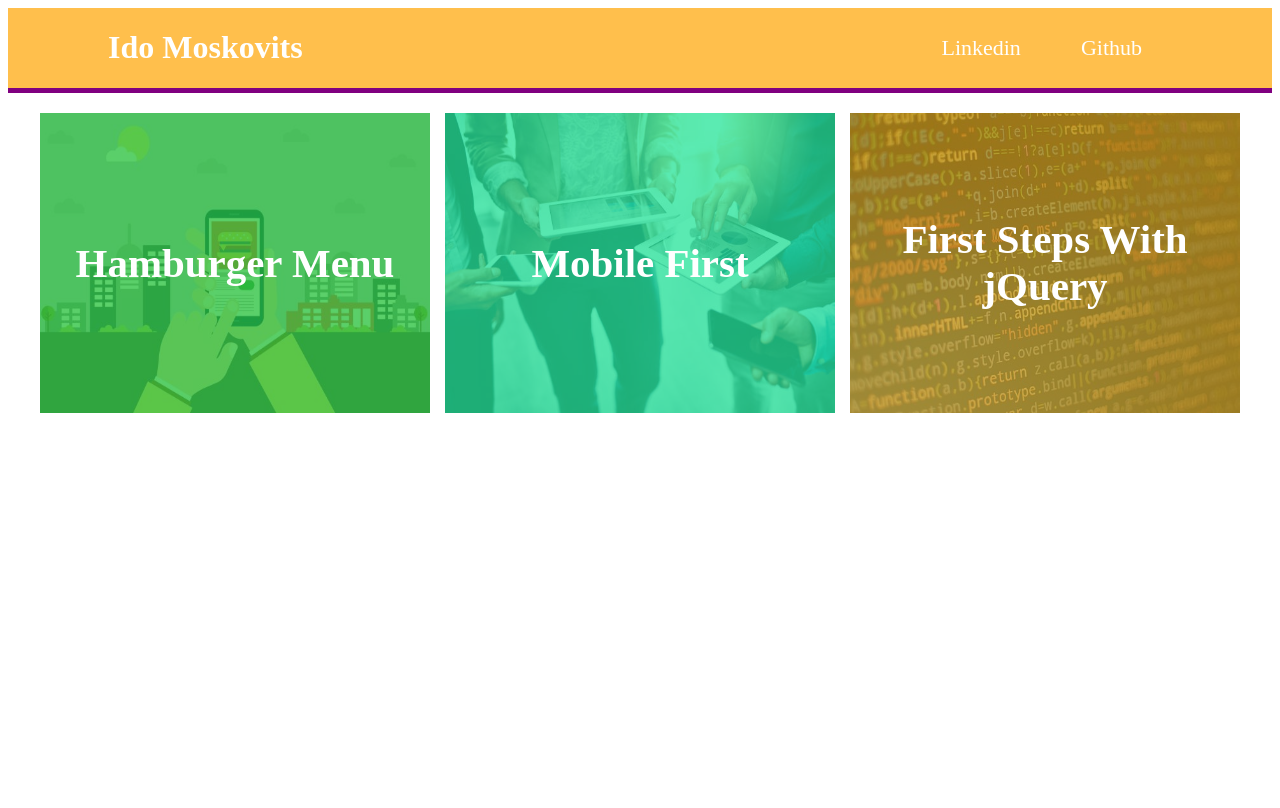
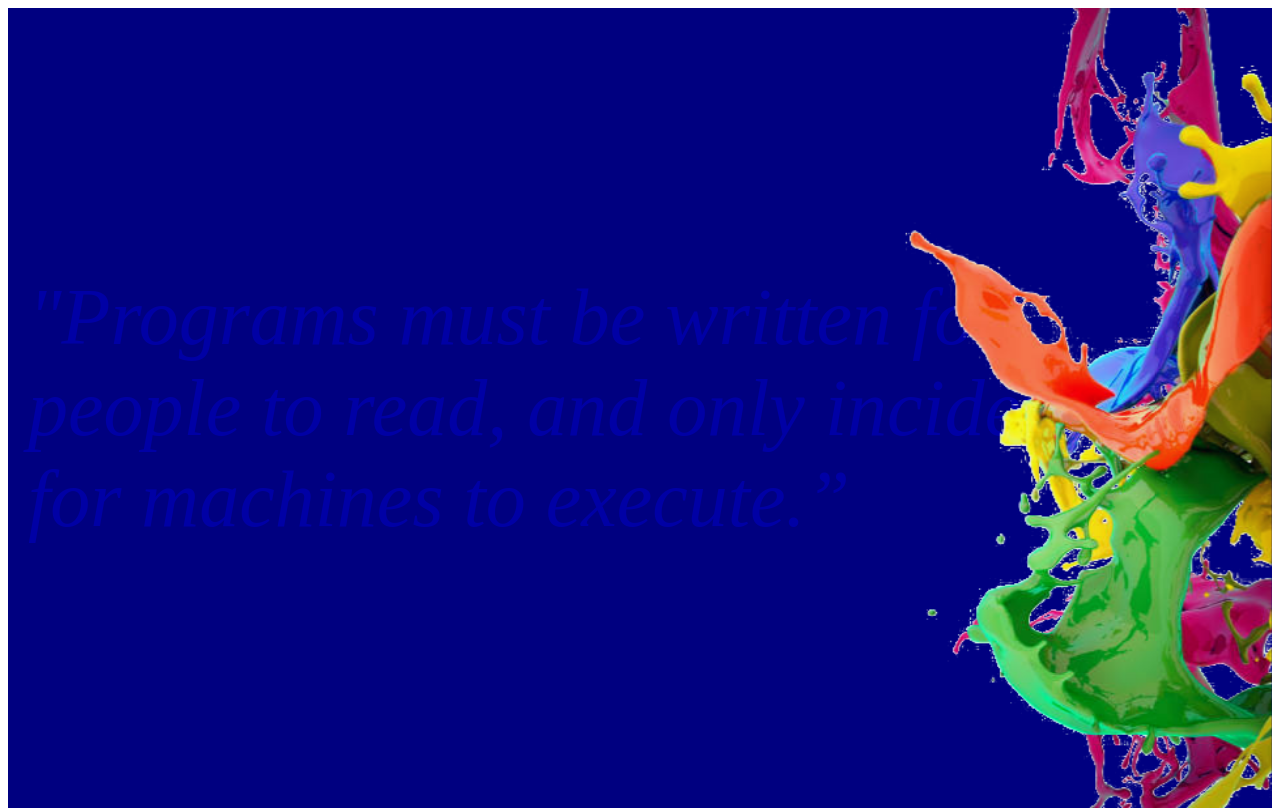
Before and after one commit to idomskt/BCP2-portfolio, a plain HTML site: page index.html in a window 1280 px wide. Drawn offline with nearby package versions, Linux system fonts and the light colour scheme; some icons are missing.

Commit message:
cover screen

```diff
--- a/index.html
+++ b/index.html
@@ -6,9 +6,21 @@
     <link rel="stylesheet" href="styles/style.css">
     <link rel="stylesheet" href="styles/breakpoint768.css">
     <link rel="stylesheet" href="https://i.icomoon.io/public/temp/4b4dccbd78/UntitledProject/style.css">
+    <script id="portfolio-template" type="text/x-handlebars-template">
+        <div class="projectBox" data-project="{{name}}" style="background-image: url({{{photo}}})">
+            <div class="bgOverlay"></div>
+            <div class="frontSide">
+                <h3 class="projectName">{{name}}</h3>
+            </div>
+            <div class="backSide">
+                <ol class="projectInstructions"><li>{{{description}}}</li></ol>
+            </div>
+        </div>
+    </script>
     <title>Portfolio</title>
 </head>
 <body>
+    <div class="front"><h1 class="fsTitle"><em>"Programs must be written for people to read, and only incidentally for machines to execute.”</em></h1><img src="/images/frontBG.png" alt=""></div>
     <header>
         <h1>Ido Moskovits</h1>
         <span class="icon-menu icon"></span>
@@ -20,21 +32,13 @@
         </nav>
     </header>
     <main>
-        <div id="projectsList">
-            <div class="projectBox template">
-                <div class="bgOverlay"></div>
-                <div class="frontSide">
-                    <h3 class="projectName"></h3>
-                </div>
-                <div class="backSide">
-                    <ol class="projectInstructions"></ol>
-                </div>
-            </div>
-
-        </div>
+        <div id="projectsList"></div>
+        <div class="descriptionBox"></div>
     </main>
+    <script src="https://cdnjs.cloudflare.com/ajax/libs/handlebars.js/4.0.12/handlebars.min.js"></script>
     <script src="scripts/jquery-3.3.1.min.js"></script>
     <script src="scripts/projectsData.js"></script>
     <script src="scripts/scripts.js"></script>
+    <script src="scripts/projectHover.js"></script>
 </body>
 </html>
--- /dev/null
+++ b/scripts/projectHover.js
@@ -0,0 +1,20 @@
+$('.projectBox').on('click', buildExpand);
+
+function buildExpand(e) {
+    console.log(e.target)
+    console.log($(this).attr('data-project'));
+    $('.descriptionBox').html('');
+    $('.descriptionBox').html($(this).html());
+    // $('.descriptionBox').show();
+    // var boxTitle = $('<h2>').text($(this).find('.projectName').text());
+    // $('.descriptionBox').append(boxTitle);
+
+
+    // var parent = ($(this)[0]);
+    // var expandWrapper = $('<div>');
+    // var boxTitle = $('<h2>').text($(this).find('.projectName').text());
+    // expandWrapper.attr('class', 'hi');
+    // expandWrapper.append(boxTitle);
+    // $(parent).after(expandWrapper);
+    console.log($(this)[0])
+}
--- a/scripts/scripts.js
+++ b/scripts/scripts.js
@@ -8,18 +8,25 @@ function Portfolio(portfoliosParameters) {
 var portfolios = [];
 
 Portfolio.prototype.toHtml = function() {
-    var $newProjectBox = $('.projectBox.template').clone();
-    $newProjectBox.removeClass('template');
-    $newProjectBox.css("background-image", "url('" + this.photo + "')");
-    $newProjectBox.find('.bgOverlay').css('background-color', '#'+(Math.random()*0xFFFFFF<<0).toString(16));
-    $newProjectBox.find('.projectName').text(this.name);
-    var $splitString = this.description.split('.');
-    $.each($splitString, function(key, value){
-        var $listItem = $("<li></li>").text(value + '.');
-        $newProjectBox.find('.backSide ol').append($listItem);
-    });
-    return $newProjectBox;
+    var convertToHandleBar = Handlebars.compile($('#portfolio-template').html());
+    var fillTemplate = convertToHandleBar(this);
+
+    return(fillTemplate);
 }
+
+// Portfolio.prototype.toHtml = function() {
+//     var $newProjectBox = $('.projectBox.template').clone();
+//     $newProjectBox.removeClass('template');
+//     $newProjectBox.css("background-image", "url('" + this.photo + "')");
+//     $newProjectBox.find('.bgOverlay').css('background-color', '#'+(Math.random()*0xFFFFFF<<0).toString(16));
+//     $newProjectBox.find('.projectName').text(this.name);
+//     var $splitString = this.description.split('.');
+//     $.each($splitString, function(key, value){
+//         var $listItem = $("<li></li>").text(value + '.');
+//         $newProjectBox.find('.backSide ol').append($listItem);
+//     });
+//     return $newProjectBox;
+// }
 
 
 portfoliosProjects.forEach(function(eachProject) {
@@ -46,7 +53,36 @@ function toggleMenu() {
     }
 }
 
-function scriptsToLoad() {
+$(document).ready(function () {
+    var front = $('.fsTitle');
+    setTimeout(function(){
+        $('.fsTitle').css({'opacity':0}).animate({'opacity':1});
+        $('.front img').css({'opacity':0}).animate({'opacity':1});
+    }, 2000);
+    setTimeout(function(){
+        $('.front').css({'opacity':1}).animate({'opacity':0});
+        $('.front').css('display', 'none');
+    }, 8000);
 
-}
-document.addEventListener('load', scriptsToLoad);
+});
+
+    // function fadeHeroToScreen() {
+    //     $('header').hide();
+    //     $('#projectsList').hide();
+    //     $('.heroTitle').hide();
+    //     $('.heroTitle').fadeIn("slow");
+    //     setTimeout(function(){
+    //         $('.front').fadeOut(4000);
+    //         $('header').fadeIn(3000);
+    //         $('#projectsList').fadeIn(3000);
+    //     }, 6000);
+    // }
+    // $(document).ready(function() {
+
+    //         fadeHeroToScreen();
+    // });
+
+// function scriptsToLoad() {
+//     fadeHeroToScreen();
+// }
+// window.addEventListener('load', scriptsToLoad);
--- a/styles/style.css
+++ b/styles/style.css
@@ -56,6 +56,38 @@ nav ul li a:hover .icon-linkedin {
 * {
     transition: all .5s ease-in-out;
 }
+.front {
+    position: absolute;
+    width: 100%;
+    height: 100vh;
+    top: 0;
+    left: 0;
+    background: navy;
+    z-index: 2;
+    transition: all 2s ease-in-out;
+}
+.fsTitle {
+    color: white;
+    transition: all 2s ease-in-out;
+    opacity: 0;
+    margin: 0;
+    top: 50%;
+    position: absolute;
+    color: #0000a5;
+    font-size: 80px;
+    margin-left: 20px;
+    max-width: 1200px;
+    font-weight: 200;
+    transform: translateY(-50%);
+}
+.front img {
+    opacity: 0;
+    transition: all 3s ease-in-out;
+    position: absolute;
+    right: 0;
+    top: 0;
+    height: 100vh;
+}
 #projectsList {
     max-width: 1200px;
     margin: 20px auto 20px auto;
@@ -83,12 +115,10 @@ nav ul li a:hover .icon-linkedin {
     height: 100%;
     top: 0;
     left: 0;
-    /* background-color: #4f1a57; */
     opacity: 0.75;
     z-index: 0;
 }
 .projectBox:hover .bgOverlay {
-    /* background-color: #3c71c0; */
     opacity: 0.95;
 }
 .frontSide {
```
Also changed, not shown: images/frontBG.png (added).
